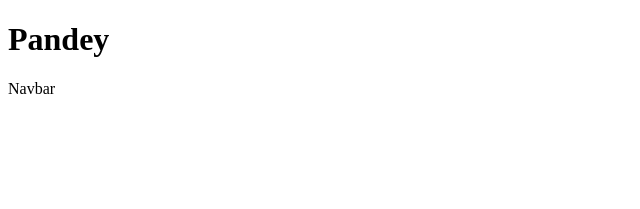
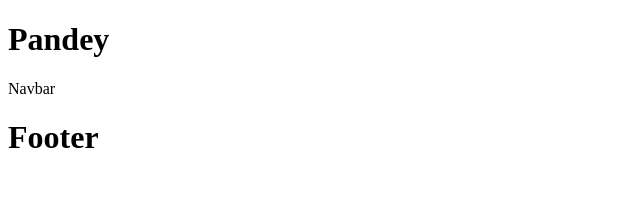
Before and after one commit to pande17827/BookStore, a React (Vite) app in the folder frontend/: page / in a window 1280 px wide. Shown: the top 209 px of the page, without its empty margins (0-640 px from the left). Built offline with nearby package versions, Linux system fonts and the light colour scheme.

Commit message:
Updated all files

```diff
--- a/frontend/src/components/Footer/Footer.jsx
+++ b/frontend/src/components/Footer/Footer.jsx
@@ -3,7 +3,7 @@
 const Footer = () => {
   return (
     <>
-
+        <h1>Footer</h1>
     </>
   )
 }
```
